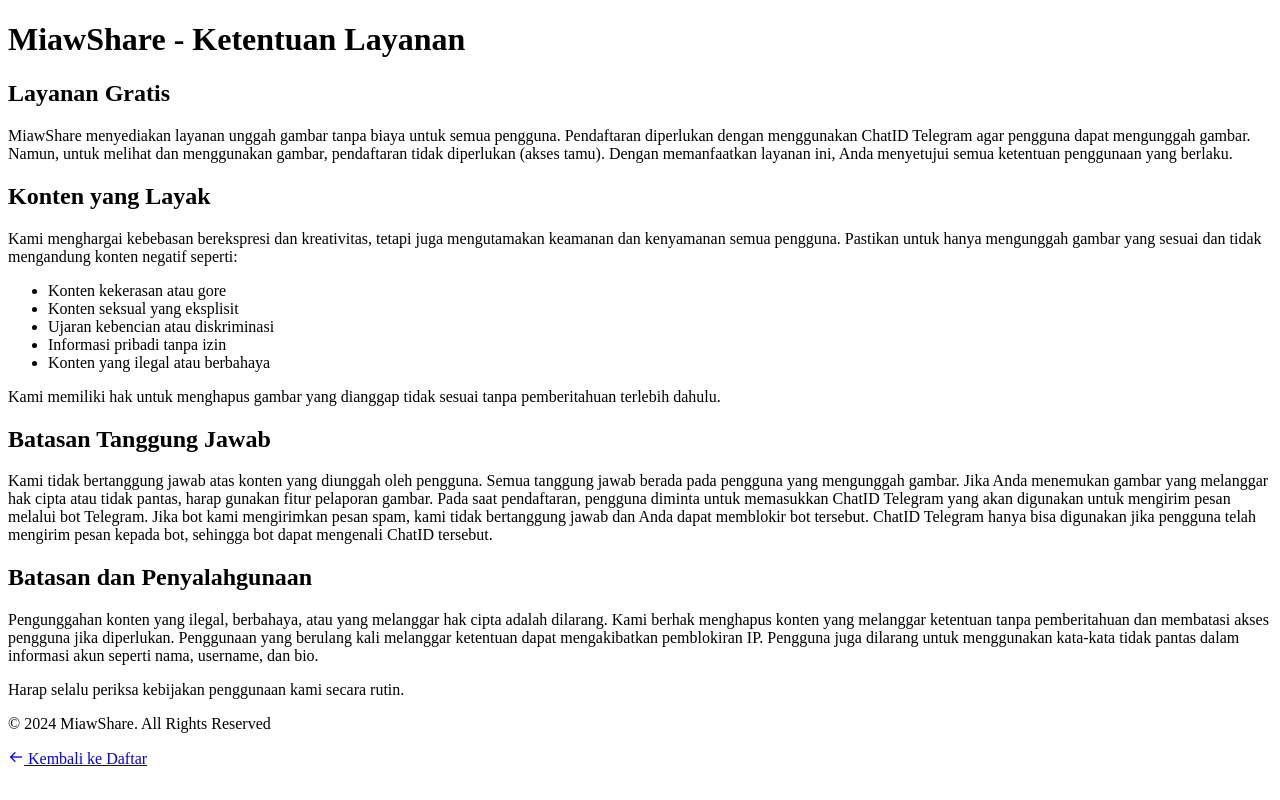
After one commit to yeftakun/miawshare, a PHP site: page /pages/terms.php in a window 1280 px wide. The commit adds this page. Run offline with PHP 8.4, Linux system fonts and the light colour scheme.

Commit message:
add terms

```diff
--- a/daftar.php
+++ b/daftar.php
@@ -192,8 +192,8 @@
                 <label for="tele_chat_id">ChatID Telegram:</label>
                 <input type="number" id="tele_chat_id" name="tele_chat_id" required>
             </div>
-            <p>Dapatkan <a href="https://t.me/chatIDrobot" target="_blank">ChatID</a></p>
-            <p>Tulis apapun di <a href="https://t.me/spamtestingbot" target="_blank">Bot Notifikasi</a></p>
+            <p class="inilink">Dapatkan <a href="https://t.me/chatIDrobot" target="_blank">ChatID</a></p>
+            <p class="inilink">Tulis apapun di <a href="https://t.me/spamtestingbot" target="_blank">Bot Notifikasi</a></p>
             <div class="form-group">
                 <label for="username">Username</label>
                 <!-- <input type="text" id="username" name="username" required> -->
@@ -204,6 +204,7 @@
                 <input type="password" id="password" name="password" required>
                 <button type="button" id="togglePassword" class="toggle-password">Show</button>
             </div>
+            <p class="terms">Dengan membuat akun, anda setuju dengan<a href="pages/terms.php"> ketentuan penggunaan kami.</a></p>
             <button type="submit">Buat</button>
             <p id="mendaftar">Sudah punya akun? <a href="index.php">Kembali</a></p>
             <p id="verify"><a href="verif-otp.php">Verifikasi</a></p>
--- /dev/null
+++ b/pages/terms.php
@@ -0,0 +1,44 @@
+<!DOCTYPE html>
+<html lang="id">
+<head>
+    <meta charset="UTF-8">
+    <meta name="viewport" content="width=device-width, initial-scale=1.0">
+    <title>MiawShare - Ketentuan Layanan</title>
+    <!-- <link rel="stylesheet" href="../styles/style.css"> -->
+    <link rel="icon" type="image/png" href="../assets/logo/logo.png">
+    <link href="https://unpkg.com/boxicons@2.1.4/css/boxicons.min.css" rel="stylesheet"> <!-- Boxicons -->
+</head>
+<body>
+    <div class="container">
+        <h1>MiawShare - Ketentuan Layanan</h1>
+
+        <h2>Layanan Gratis</h2>
+        <p>MiawShare menyediakan layanan unggah gambar tanpa biaya untuk semua pengguna. Pendaftaran diperlukan dengan menggunakan ChatID Telegram agar pengguna dapat mengunggah gambar. Namun, untuk melihat dan menggunakan gambar, pendaftaran tidak diperlukan (akses tamu). Dengan memanfaatkan layanan ini, Anda menyetujui semua ketentuan penggunaan yang berlaku.</p>
+
+        <h2>Konten yang Layak</h2>
+        <p>Kami menghargai kebebasan berekspresi dan kreativitas, tetapi juga mengutamakan keamanan dan kenyamanan semua pengguna. Pastikan untuk hanya mengunggah gambar yang sesuai dan tidak mengandung konten negatif seperti:</p>
+        <ul>
+            <li>Konten kekerasan atau gore</li>
+            <li>Konten seksual yang eksplisit</li>
+            <li>Ujaran kebencian atau diskriminasi</li>
+            <li>Informasi pribadi tanpa izin</li>
+            <li>Konten yang ilegal atau berbahaya</li>
+        </ul>
+        <p>Kami memiliki hak untuk menghapus gambar yang dianggap tidak sesuai tanpa pemberitahuan terlebih dahulu.</p>
+
+        <h2>Batasan Tanggung Jawab</h2>
+        <p>Kami tidak bertanggung jawab atas konten yang diunggah oleh pengguna. Semua tanggung jawab berada pada pengguna yang mengunggah gambar. Jika Anda menemukan gambar yang melanggar hak cipta atau tidak pantas, harap gunakan fitur pelaporan gambar. Pada saat pendaftaran, pengguna diminta untuk memasukkan ChatID Telegram yang akan digunakan untuk mengirim pesan melalui bot Telegram. Jika bot kami mengirimkan pesan spam, kami tidak bertanggung jawab dan Anda dapat memblokir bot tersebut. ChatID Telegram hanya bisa digunakan jika pengguna telah mengirim pesan kepada bot, sehingga bot dapat mengenali ChatID tersebut.</p>
+
+        <h2>Batasan dan Penyalahgunaan</h2>
+        <p>Pengunggahan konten yang ilegal, berbahaya, atau yang melanggar hak cipta adalah dilarang. Kami berhak menghapus konten yang melanggar ketentuan tanpa pemberitahuan dan membatasi akses pengguna jika diperlukan. Penggunaan yang berulang kali melanggar ketentuan dapat mengakibatkan pemblokiran IP. Pengguna juga dilarang untuk menggunakan kata-kata tidak pantas dalam informasi akun seperti nama, username, dan bio.</p>
+
+        <p>Harap selalu periksa kebijakan penggunaan kami secara rutin.</p>
+    </div>
+    <footer>
+        <p>&copy; <?php echo date("Y"); ?> MiawShare. All Rights Reserved</p>
+    </footer>
+
+    <!-- Kembali ke halaman daftar -->
+    <a href="../daftar.php" class="back-to-daftar"><i class='bx bx-arrow-back'></i> Kembali ke Daftar</a>
+</body>
+</html>
```
Also changed, not shown: styles/daftar.css (+11 -0 lines).
